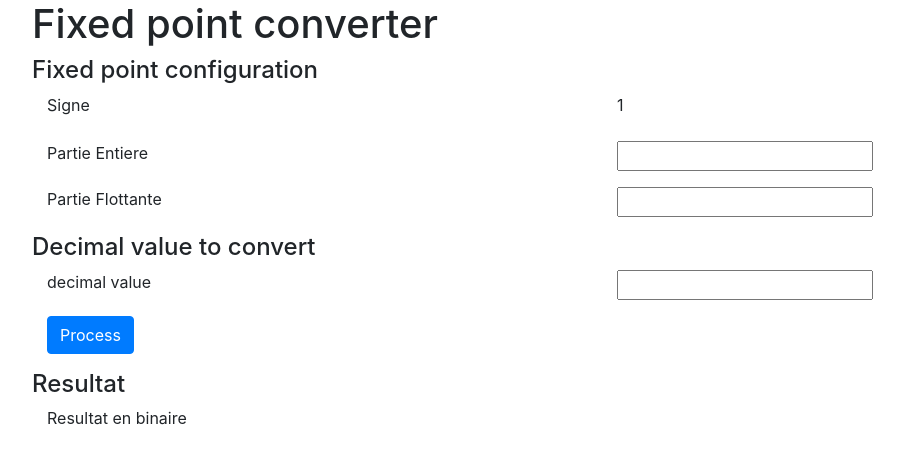
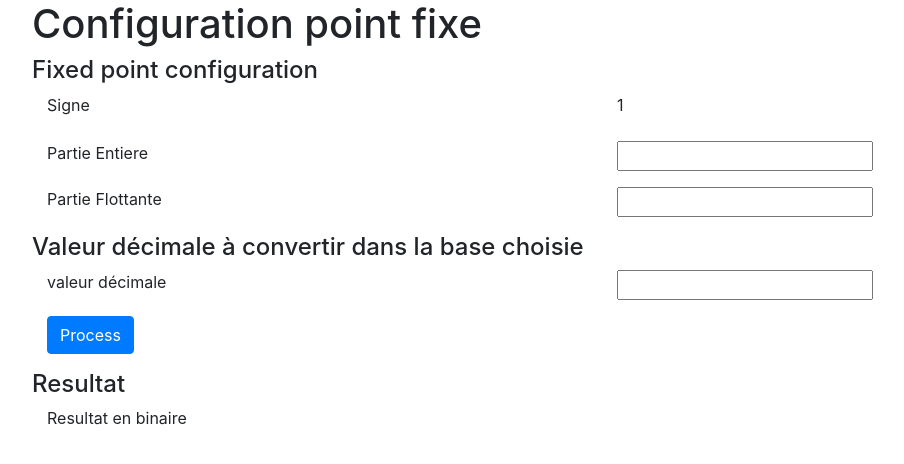
Before and after one commit to PierreFontaine/fixedPoint, a plain HTML site: page index.html in a window 1280 px wide. Shown: the whole page, without its empty margins (38-942 px from the left). Drawn offline with nearby package versions, Linux system fonts and the light colour scheme.

Commit message:
french touch

```diff
--- a/index.html
+++ b/index.html
@@ -13,7 +13,7 @@
 <body>
     <div class="container">
         <div class="row">
-            <h1>Fixed point converter</h1>
+            <h1>Configuration point fixe</h1>
         </div>
         <!-- FIXED POINT CONF -->
         <div class="row">
@@ -46,10 +46,10 @@
         </div>
         <!-- FIXED POINT CONF -->
         <div class="row">
-            <h4>Decimal value to convert</h4>
+            <h4>Valeur décimale à convertir dans la base choisie</h4>
         </div>
         <div class="row">
-            <div class="col-sm">decimal value</div>
+            <div class="col-sm">valeur décimale</div>
 
             <div class="col-sm">
                 <div class="input-group mb-3">
```
